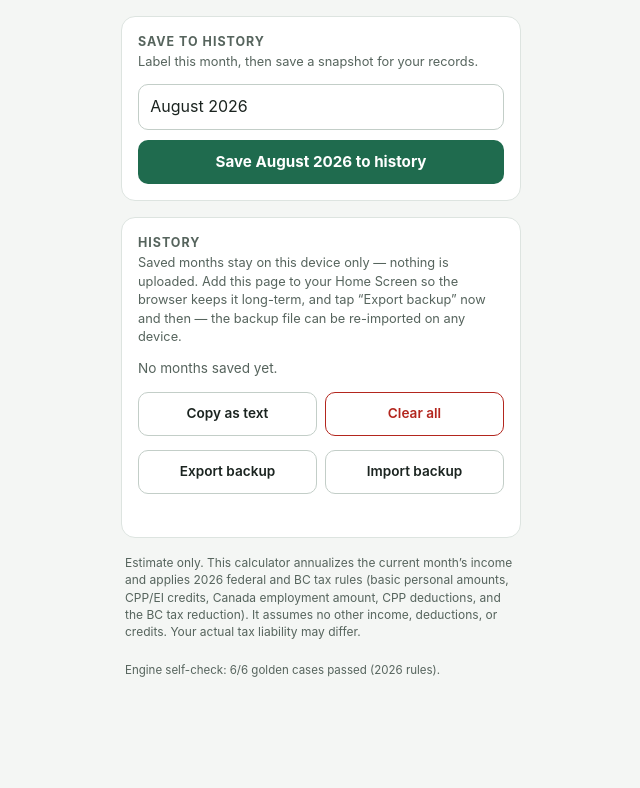
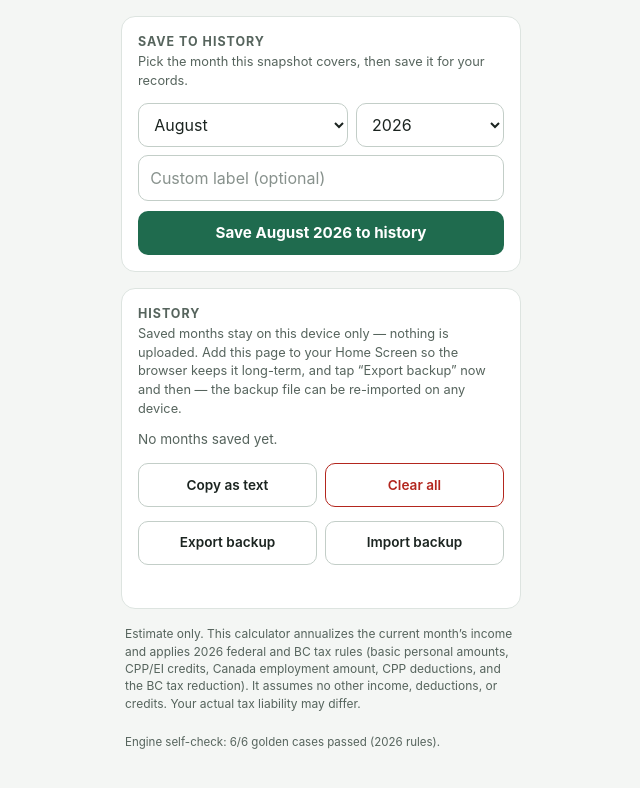
Before and after one commit to kyaos/bc-tax-remitter, a plain HTML site: page bc-tax-remitter.html in a window 1280 px wide. Shown: the part 1192-1980 px from the top of the page, without its empty margins (319-959 px from the left). Before the commit the page ends 1919 px from the top, so only its background shows below. Drawn offline with Linux system fonts and the light colour scheme.

Commit message:
Replace typed month label with month/year pickers
- Native month and year selects (iOS wheel picker) instead of free text;
  an optional custom-label field still overrides when filled.
- Smart default: first use shows the current month; after each save the
  pickers advance to the next month automatically.
- Save button and saved entries derive their label from the pickers;
  entries store month/year so the next-month default survives reloads.

Co-Authored-By: Claude Fable 5 <noreply@anthropic.com>

```diff
--- a/bc-tax-remitter.html
+++ b/bc-tax-remitter.html
@@ -138,7 +138,7 @@
   }
   .amt-wrap input { padding-left: 1.65rem; }
 
-  input[type="text"], input[type="date"] {
+  input[type="text"], input[type="date"], select {
     width: 100%;
     font: inherit;
     font-size: 1rem;
@@ -245,6 +245,10 @@
     color: var(--ink-soft);
   }
   p.selftest.fail { color: var(--danger); font-weight: 600; }
+
+  .label-row { display: flex; gap: 0.5rem; margin-bottom: 0.5rem; }
+  .label-row select { flex: 1 1 0; }
+  #monthSel { flex: 1.5 1 0; }
 
   .save-btn {
     width: 100%;
@@ -434,8 +438,12 @@
 
   <section class="card">
     <h2>Save to history</h2>
-    <p class="hint" id="saveHint">Label this month, then save a snapshot for your records.</p>
-    <input type="text" id="monthLabel" placeholder="e.g. August 2026" aria-label="Month label">
+    <p class="hint" id="saveHint">Pick the month this snapshot covers, then save it for your records.</p>
+    <div class="label-row">
+      <select id="monthSel" aria-label="Month"></select>
+      <select id="yearSel" aria-label="Year"></select>
+    </div>
+    <input type="text" id="monthLabel" placeholder="Custom label (optional)" aria-label="Custom label (optional)">
     <button type="button" class="save-btn" id="saveBtn">Save this month to history</button>
   </section>
 
@@ -670,8 +678,44 @@
     catch (e) { storageOK = false; showToast('History could not be saved on this device (storage full or blocked).'); }
   }
 
-  function defaultLabel() {
-    return new Date().toLocaleString('en-CA', { month: 'long', year: 'numeric' });
+  // ---- Month picker: no typing; defaults to the month after the last save. ----
+  const monthSel = $('monthSel'), yearSel = $('yearSel');
+  for (let i = 0; i < 12; i++) {
+    const o = document.createElement('option');
+    o.value = i;
+    o.textContent = new Date(2026, i, 1).toLocaleString('en-CA', { month: 'long' });
+    monthSel.appendChild(o);
+  }
+  const AUTO_LABEL_RE = new RegExp('^(' + Array.from(monthSel.options).map(o => o.textContent).join('|') + ') \\d{4}$');
+
+  function setYearOptions(centre) {
+    const cy = new Date().getFullYear();
+    const lo = Math.min(centre, cy) - 2, hi = Math.max(centre, cy) + 2;
+    yearSel.innerHTML = '';
+    for (let y = lo; y <= hi; y++) {
+      const o = document.createElement('option');
+      o.value = y;
+      o.textContent = y;
+      yearSel.appendChild(o);
+    }
+  }
+
+  // First use: current month. After a save: the month after the latest saved one.
+  function pickerDefault() {
+    const h = history.find(e => typeof e.month === 'number' && typeof e.year === 'number');
+    if (h) {
+      let m = h.month + 1, y = h.year;
+      if (m > 11) { m = 0; y++; }
+      return { m, y };
+    }
+    const d = new Date();
+    return { m: d.getMonth(), y: d.getFullYear() };
+  }
+
+  function currentLabel() {
+    const custom = $('monthLabel').value.trim();
+    if (custom) return custom;
+    return monthSel.options[monthSel.selectedIndex].textContent + ' ' + yearSel.value;
   }
 
   function todayISO() {
@@ -856,20 +900,29 @@
 
   $('printBtn').addEventListener('click', () => {
     const s = currentSnapshot();
-    const label = $('monthLabel').value.trim() || defaultLabel();
-    printSnapshot(s, label, null);
+    printSnapshot(s, currentLabel(), null);
   });
 
   $('saveBtn').addEventListener('click', () => {
     const s = currentSnapshot();
-    const label = $('monthLabel').value.trim() || defaultLabel();
+    const label = currentLabel();
     const entry = Object.assign(
-      { id: 'h' + Date.now() + Math.random().toString(36).slice(2, 7), label, savedAt: new Date().toISOString() },
+      { id: 'h' + Date.now() + Math.random().toString(36).slice(2, 7), label,
+        month: +monthSel.value, year: +yearSel.value, savedAt: new Date().toISOString() },
       s
     );
     history.unshift(entry);
     persistHistory();
     renderHistory();
+    // Line up the next month so the next visit is ready to go.
+    let m = +monthSel.value + 1, y = +yearSel.value;
+    if (m > 11) { m = 0; y++; }
+    setYearOptions(y);
+    monthSel.value = m;
+    yearSel.value = y;
+    $('monthLabel').value = '';
+    updateSaveBtn();
+    saveDraft();
     showToast('Saved "' + label + '" to history.');
   });
 
@@ -1012,8 +1065,11 @@
     (d.jobs.length ? d.jobs : [{}]).forEach(j => addJobRow(j.name || '', j.amt || ''));
     $('seIncome').value = d.se || '';
     $('taxWithheld').value = d.withheld || '';
-    // Keep a custom label only within the same calendar month; a new month gets a fresh default.
-    $('monthLabel').value = (d.label && d.labelMonth === todayISO().slice(0, 7)) ? d.label : defaultLabel();
+    // Restore a custom label only if it's from this calendar month and isn't just a month-year the pickers already cover.
+    const auto = monthSel.options[monthSel.selectedIndex].textContent + ' ' + yearSel.value;
+    $('monthLabel').value =
+      (d.label && d.labelMonth === todayISO().slice(0, 7) && d.label !== auto && !AUTO_LABEL_RE.test(d.label))
+        ? d.label : '';
     return true;
   }
 
@@ -1034,7 +1090,7 @@
 
   // The save button names exactly what it will save.
   function updateSaveBtn() {
-    const label = $('monthLabel').value.trim() || defaultLabel();
+    const label = currentLabel();
     $('saveBtn').textContent = label.length <= 26 ? 'Save ' + label + ' to history' : 'Save this month to history';
   }
 
@@ -1055,11 +1111,13 @@
 
   document.addEventListener('input', () => { recalc(); updateSaveBtn(); saveDraftSoon(); });
   $('addJob').addEventListener('click', () => { addJobRow(); recalc(); saveDraft(); });
+  [monthSel, yearSel].forEach(s => s.addEventListener('change', () => { updateSaveBtn(); saveDraftSoon(); }));
 
-  if (!loadDraft()) {
-    addJobRow();
-    $('monthLabel').value = defaultLabel();
-  }
+  const start = pickerDefault();
+  setYearOptions(start.y);
+  monthSel.value = start.m;
+  yearSel.value = start.y;
+  if (!loadDraft()) addJobRow();
   recalc();
   updateSaveBtn();
   renderHistory();
```
Also changed, not shown: index.html (+74 -16 lines).
